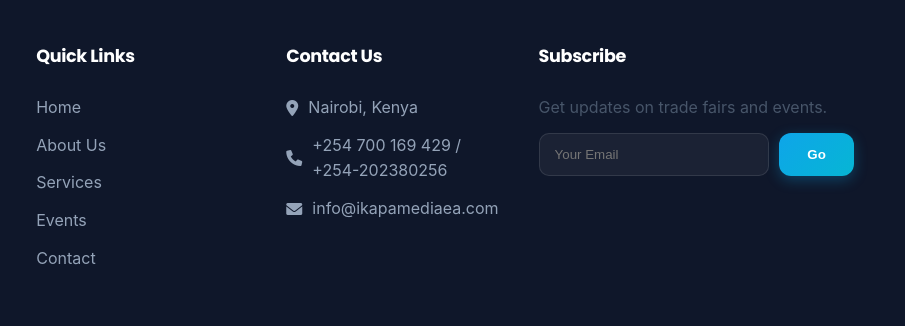
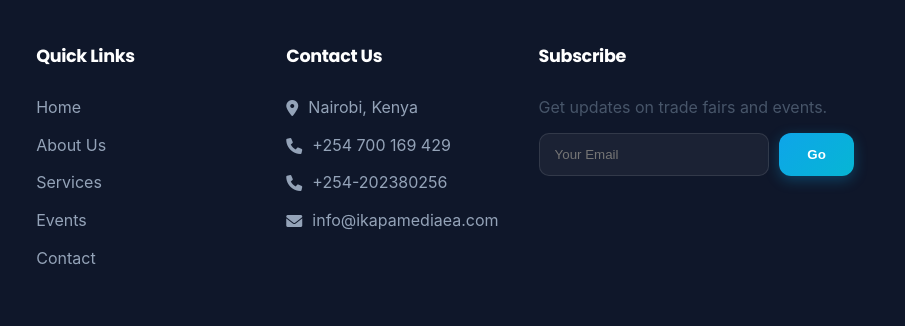
Before and after one commit to Blake796/IKAPA-MEDIA-EA, a plain HTML site: page index.html in a window 1280 px wide. Shown: the part 4677-5003 px from the top of the page, 375-1280 px from the left. Drawn offline with Linux system fonts and the light colour scheme.

Commit message:
Update index.html

```diff
--- a/index.html
+++ b/index.html
@@ -398,8 +398,8 @@
         <h4>Contact Us</h4>
         <ul class="footer-links">
           <li><i class="fas fa-map-marker-alt"></i> Nairobi, Kenya</li>
-          <li><i class="fas fa-phone"></i> +254 700 169 429 /
-                                          +254-202380256</li>
+          <li><i class="fas fa-phone"></i> +254 700 169 429</li>
+          <li><i class="fas fa-phone"></i> +254-202380256</li>
           <li><i class="fas fa-envelope"></i> info@ikapamediaea.com</li>
         </ul>
       </div>
```
